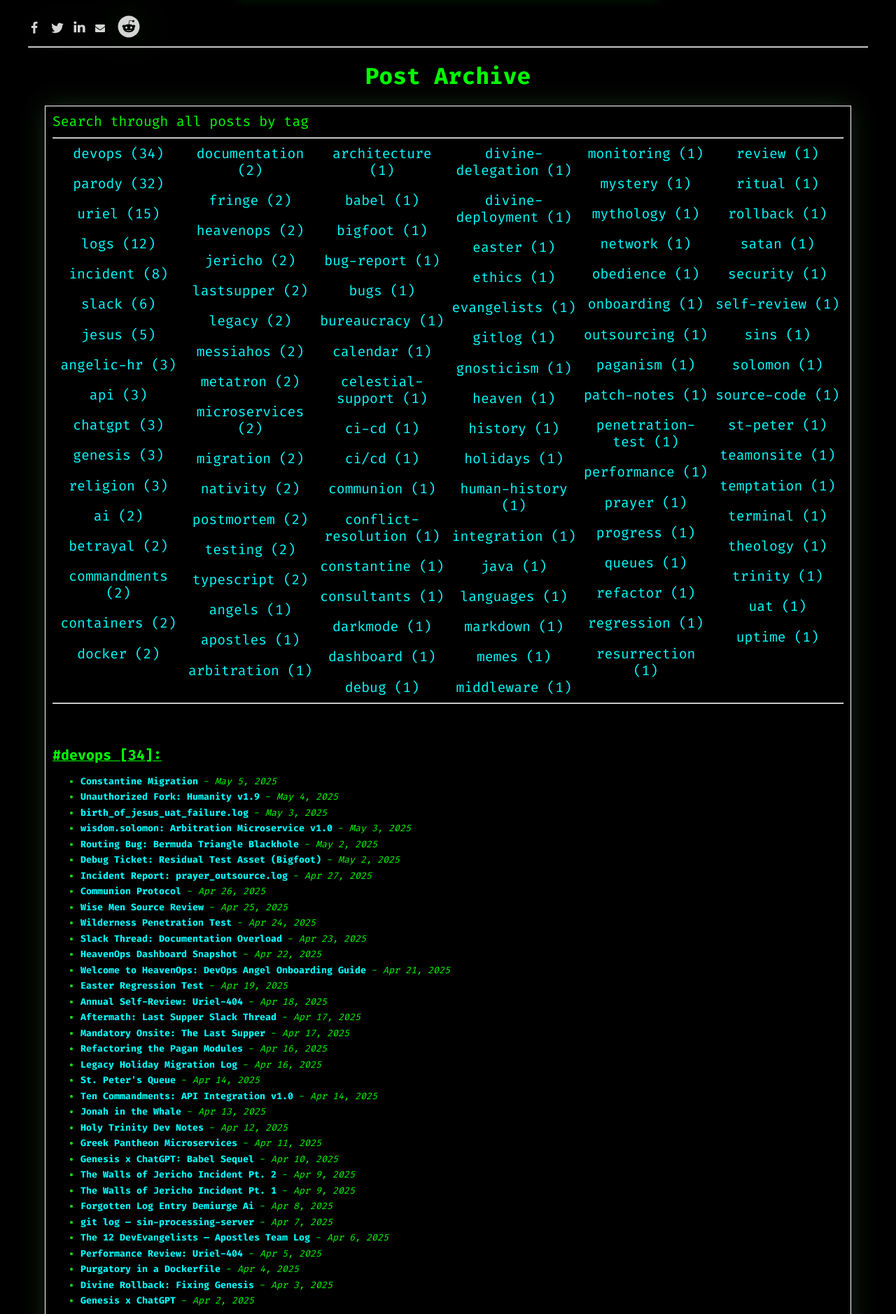
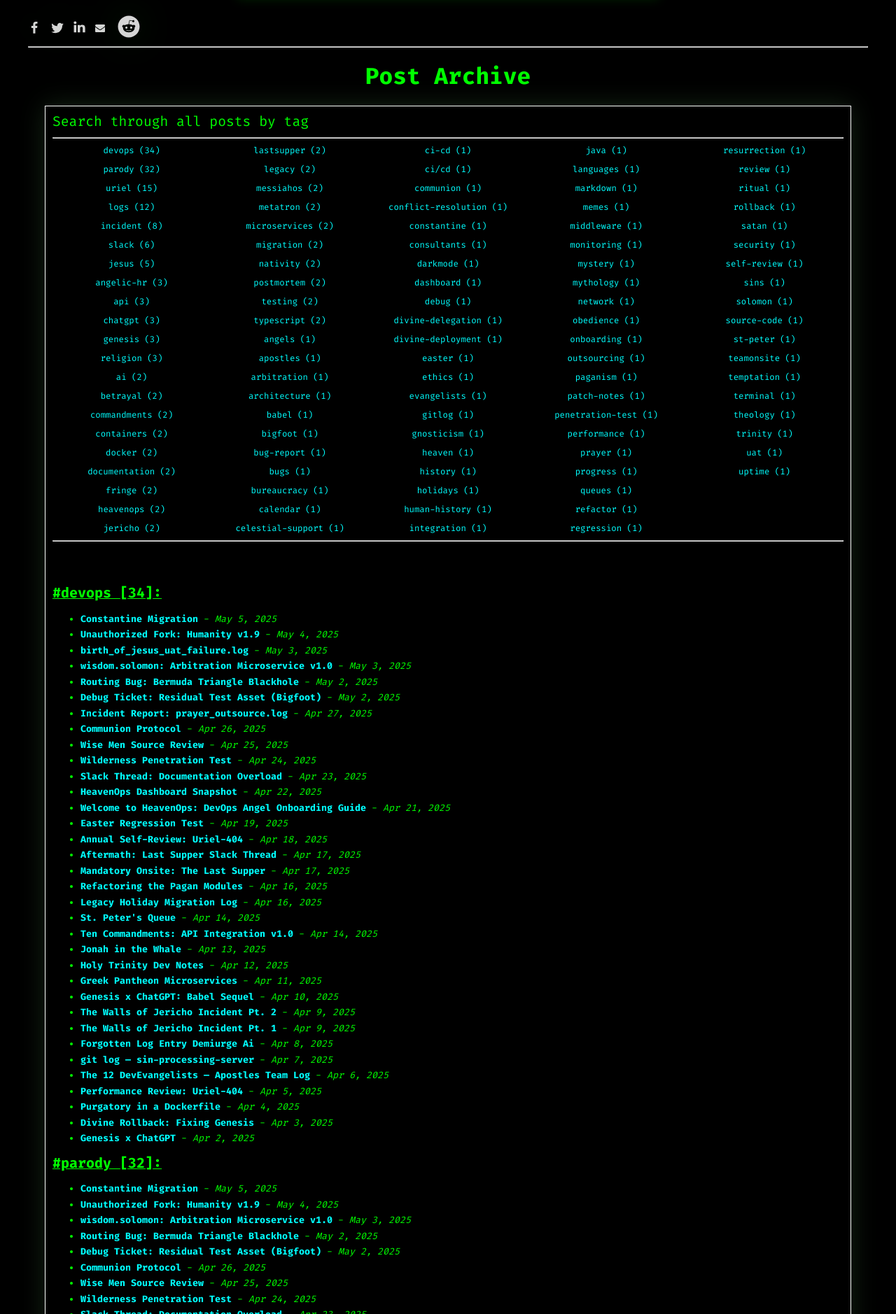
Before and after one commit to anthonypdawson/divine-devops-universe, a Jekyll site: the page built from archive.md, in a window 1280 px wide. Shown: the part 397-2275 px from the top of the page at 70% size. Built offline with Jekyll 4.4.1, drawn with Linux system fonts in a browser that asks for light colours.

Commit message:
Adjust archive layout to use 5 columns and ensure consistent font size

```diff
--- a/assets/css/dd.css
+++ b/assets/css/dd.css
@@ -50,12 +50,13 @@
   }
 
   div.archive {
-    column-count: 6;
+    column-count: 5;
     column-gap: 0px;
     column-rule: 0px solid var(--border-color);
     padding: 0px;
     margin: 0px;
     text-align: center;
+    font-size: 12px;
   }
 
   div.posts {
@@ -76,6 +77,7 @@
     font-size: small;
     text-align: left;
   }
+
   .post-list-heading {
     text-decoration: underline;
 
```
